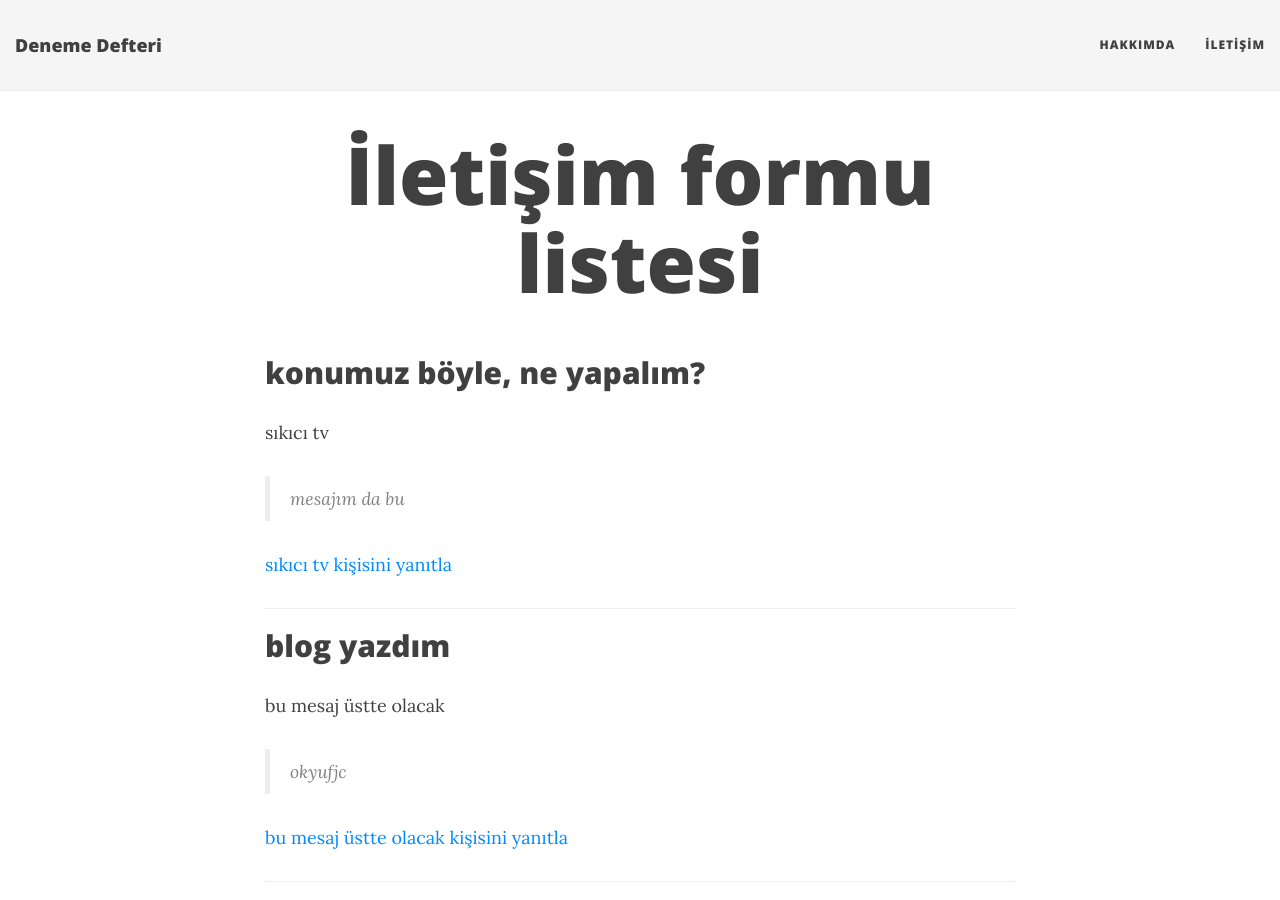
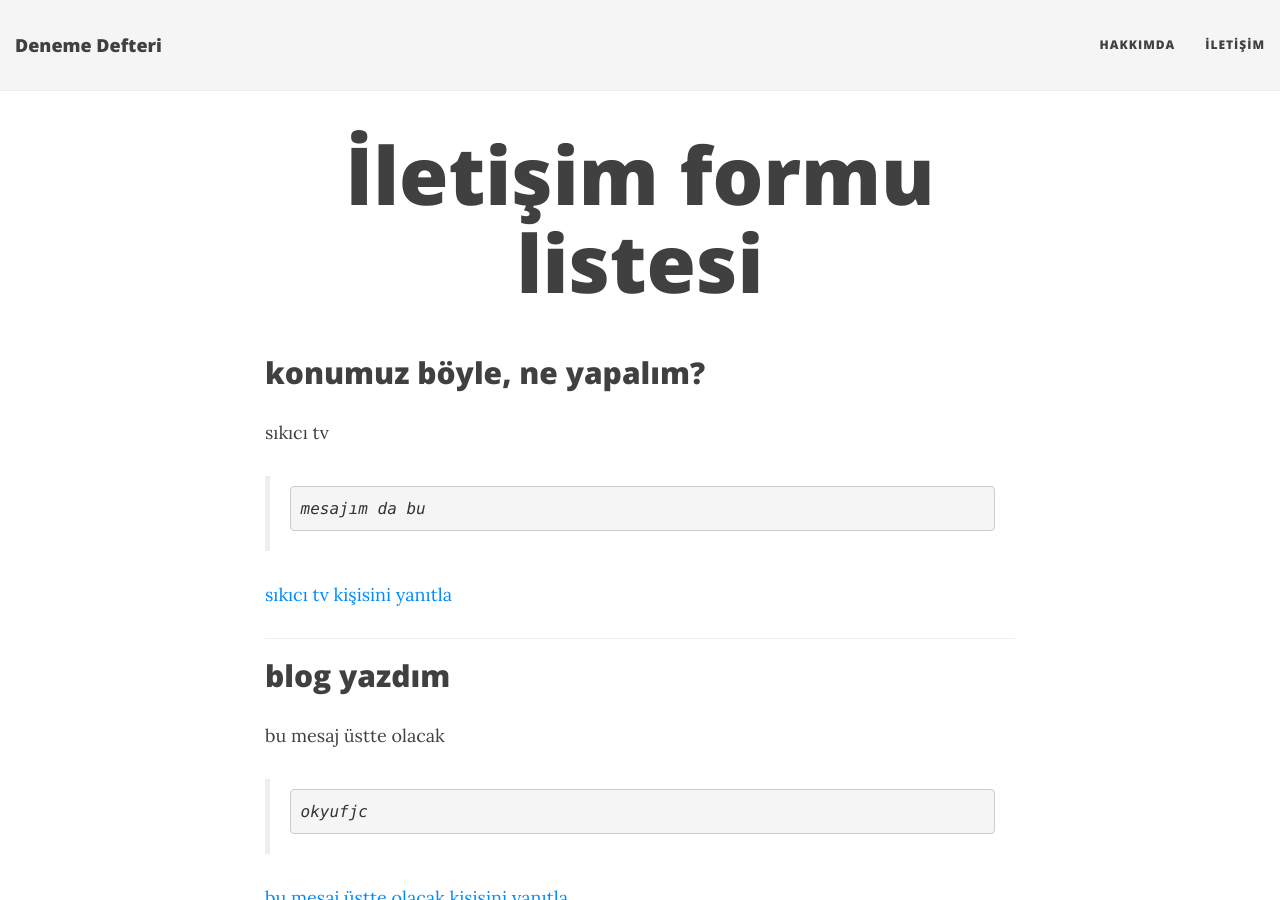
Before and after one commit to borfirbora/borfirbora.github.io, a Jekyll site: the page built from iletisim-listesi.html, in a window 1280 px wide and 900 px high. Built offline with Jekyll 4.4.1, drawn with Linux system fonts in a browser that asks for light colours; nearby versions of some CDN libraries.

Commit message:
Update iletisim-listesi.html

```diff
--- a/iletisim-listesi.html
+++ b/iletisim-listesi.html
@@ -9,10 +9,8 @@ permalink: liste
 {% for mesaj in iletisim %}
 <h2>{{ mesaj[1].baslik }}</h2>
 <p>{{ mesaj[1].isim }}</p>
-<blockquote>{{ mesaj[1].mesaj }}</blockquote>
-<p><a href="mailto:{{ mesaj[1].eposta }}?subject={{ mesaj[1].baslik }}&body=
-
-  {{ mesaj[1].mesaj }}">{{  mesaj[1].isim }} kişisini yanıtla</a></p>
+<blockquote><pre>{{ mesaj[1].mesaj }}</pre></blockquote>
+<p><a href="mailto:{{ mesaj[1].eposta }}?subject={{ mesaj[1].baslik }}&body=zhr />{{ mesaj[1].mesaj }}">{{  mesaj[1].isim }} kişisini yanıtla</a></p>
 <hr />
 {% endfor %}
 {% else %}
```
